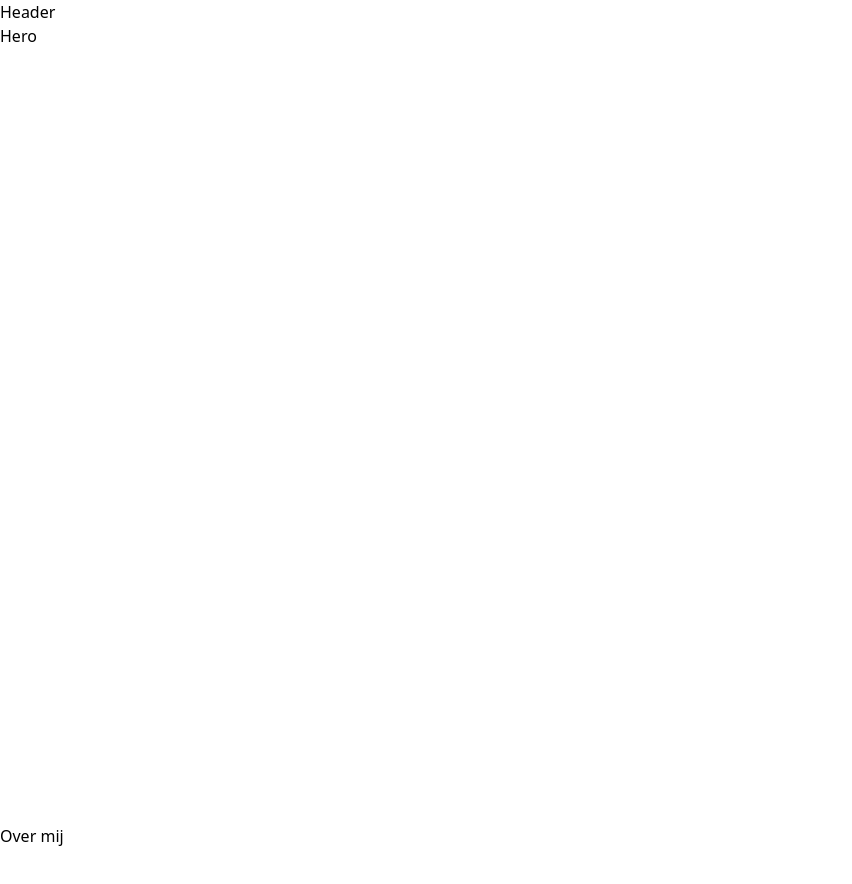
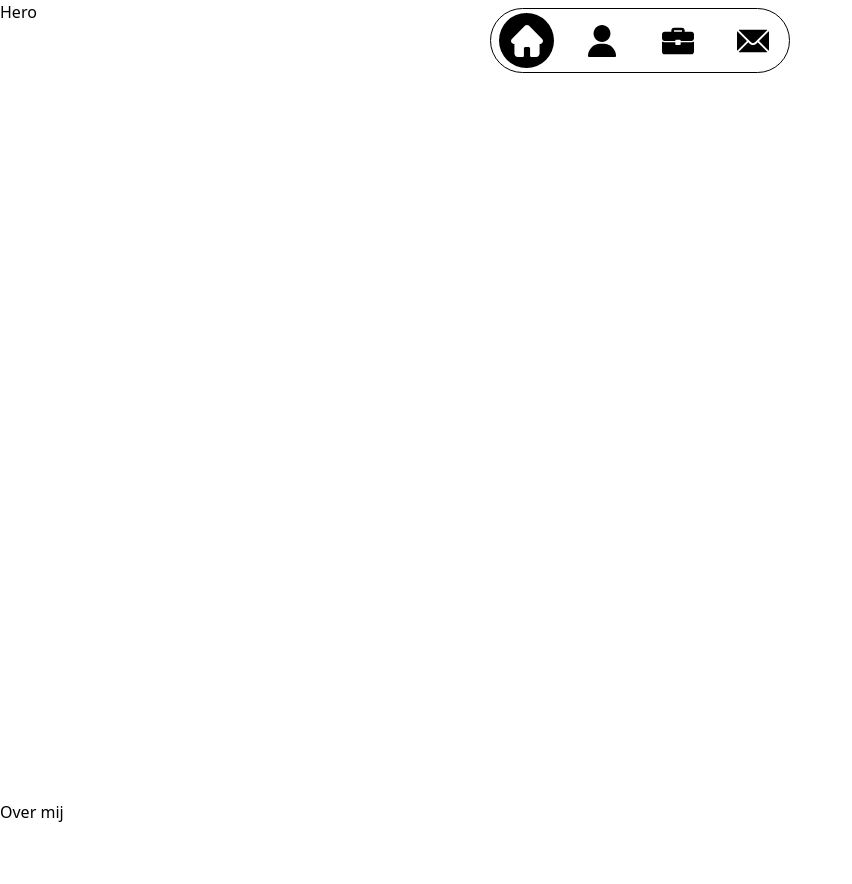
Before and after one commit to ouassilabenhammou/showcase-portfolio-s4, a Next.js app: page / in a window 1280 px wide. Shown: the top 884 px of the page, without its empty margins (0-852 px from the left). Built offline with nearby package versions, Linux system fonts and the light colour scheme.

Commit message:
feat(navigatie): navigatie toegevoegd en werkend

```diff
--- a/components/home/Contact.tsx
+++ b/components/home/Contact.tsx
@@ -1,5 +1,5 @@
 import React from "react";
 
 export default function Contact() {
-  return <section>Contact</section>;
+  return <section id="contact">Contact</section>;
 }
--- a/components/home/HeroSection.tsx
+++ b/components/home/HeroSection.tsx
@@ -1,5 +1,9 @@
 import React from "react";
 
 export default function HeroSection() {
-  return <section className="min-h-screen">Hero</section>;
+  return (
+    <section id="#" className="min-h-screen">
+      Hero
+    </section>
+  );
 }
--- a/components/home/OverMij.tsx
+++ b/components/home/OverMij.tsx
@@ -1,5 +1,9 @@
 import React from "react";
 
 export default function OverMij() {
-  return <section className="min-h-screen">Over mij</section>;
+  return (
+    <section id="over-mij" className="min-h-screen">
+      Over mij
+    </section>
+  );
 }
--- a/components/home/Projecten.tsx
+++ b/components/home/Projecten.tsx
@@ -1,5 +1,9 @@
 import React from "react";
 
 export default function Projecten() {
-  return <section className="min-h-screen">Projecten</section>;
+  return (
+    <section id="projecten" className="min-h-screen">
+      Projecten
+    </section>
+  );
 }
--- a/components/layout/Header.tsx
+++ b/components/layout/Header.tsx
@@ -1,9 +1,55 @@
-import React from "react";
+"use client";
+import { useState } from "react";
+import ThuisIcon from "@/public/icons/thuis.svg";
+import OverMijIcon from "@/public/icons/over-mij.svg";
+import ProjectenIcon from "@/public/icons/projecten.svg";
+import ContactIcon from "@/public/icons/contact.svg";
+
+type Nav = "thuis" | "over-mij" | "projecten" | "contact";
 
 export default function Header() {
+  const [active, setActive] = useState<Nav>("thuis"); // standaard actief
+
+  const linkClasses = (name: Nav) => {
+    if (name === active) {
+      return "w-[55px] h-[55px] flex items-center justify-center rounded-full bg-black text-white"; // later de kleur aanpassen
+    } else {
+      return "w-[55px] h-[55px] flex items-center justify-center text-blue"; // later de kleur aanpassen
+    }
+  };
+
   return (
-    <header>
-      <nav>Header</nav>
+    <header className="fixed top-2 left-1/2 -translate-x-1/2">
+      <nav className="border border-black w-[300px] h-[65px] flex justify-between items-center p-2 rounded-full">
+        <a
+          href="#"
+          onClick={() => setActive("thuis")}
+          className={linkClasses("thuis")}
+        >
+          <ThuisIcon />
+        </a>
+        <a
+          href="#over-mij"
+          onClick={() => setActive("over-mij")}
+          className={linkClasses("over-mij")}
+        >
+          <OverMijIcon />
+        </a>
+        <a
+          href="#projecten"
+          onClick={() => setActive("projecten")}
+          className={linkClasses("projecten")}
+        >
+          <ProjectenIcon />
+        </a>
+        <a
+          href="#contact"
+          onClick={() => setActive("contact")}
+          className={linkClasses("contact")}
+        >
+          <ContactIcon />
+        </a>
+      </nav>
     </header>
   );
 }
```
